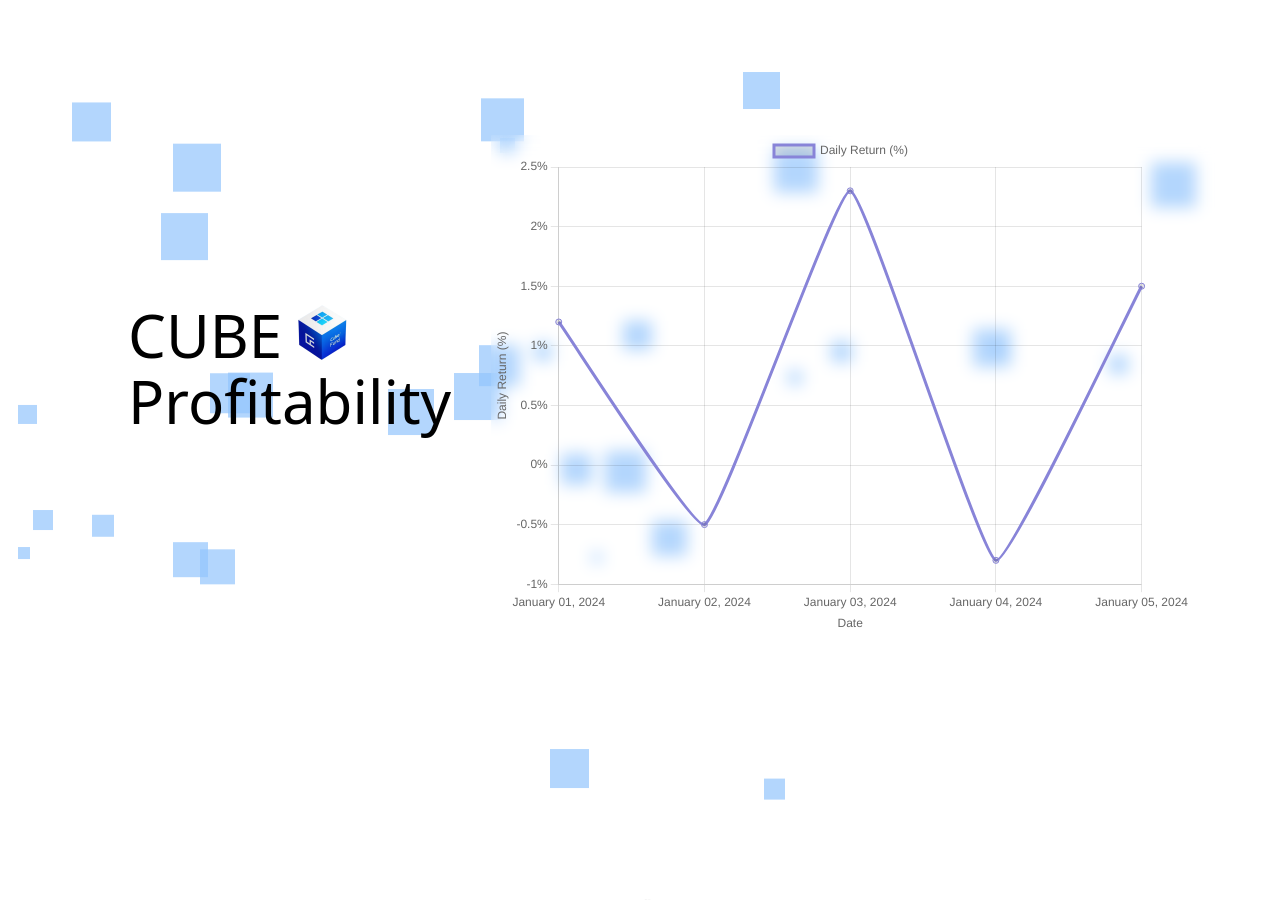
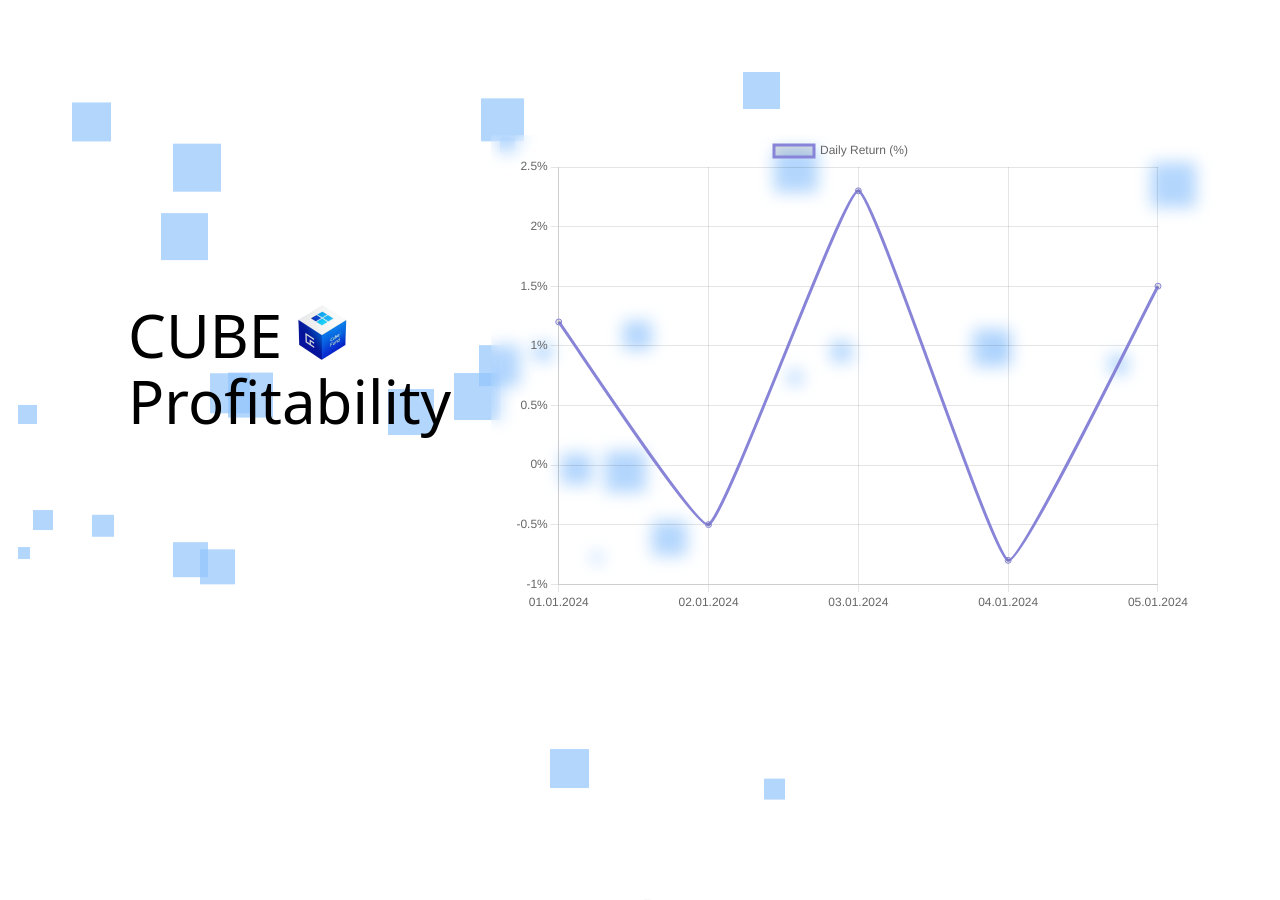
Before and after one commit to WetPirat1/CubeFund-ReactWebsite, a React (Vite) app: page / in a window 1280 px wide. Shown: the part 1600-2500 px from the top of the page. Built offline with nearby package versions, Linux system fonts and the light colour scheme.

Commit message:
Updated styles and start api request

```diff
--- a/src/components/sections/ProfitabilitySection.jsx
+++ b/src/components/sections/ProfitabilitySection.jsx
@@ -4,7 +4,6 @@
 import FloatingSquares from "../ui/FloatingSquares";
 import CubeLogo from '../../assets/favicons/android-chrome-512x512.png'
 
-// Регистрируем компоненты Chart.js
 ChartJS.register(
   CategoryScale,
   LinearScale,
@@ -16,7 +15,6 @@
 );
 
 export default function ProfitabilitySection() {
-  // Замокапленные данные
   const mockData = [
     { date: '2024-01-01', dailyReturn: 1.2 },
     { date: '2024-01-02', dailyReturn: -0.5 },
@@ -28,25 +26,23 @@
   const [data, setData] = useState(mockData);
 
   useEffect(() => {
-    // Если будете подключать API, замените setData на fetch запрос
-    // setData(mockData) используется только для демонстрации
     setData(mockData);
   }, []);
 
-  // Функция для преобразования даты в нужный формат
   const formatDate = (dateString) => {
     const date = new Date(dateString);
-    const options = { year: 'numeric', month: 'long', day: '2-digit' };
-    return date.toLocaleDateString('en-US', options); // Формат: "01 January 2024"
+    const day = date.getDate().toString().padStart(2, '0');
+    const month = (date.getMonth() + 1).toString().padStart(2, '0'); // Месяцы начинаются с 0
+    const year = date.getFullYear();
+    return `${day}.${month}.${year}`; // Формат: "dd.mm.yyyy"
   };
 
-  // Настройка данных для Chart.js
   const chartData = {
-    labels: data.map(item => formatDate(item.date)), // Преобразуем дату в новый формат
+    labels: data.map(item => formatDate(item.date)),
     datasets: [
       {
         label: 'Daily Return (%)',
-        data: data.map(item => item.dailyReturn), // Данные о доходности
+        data: data.map(item => item.dailyReturn),
         fill: false,
         borderColor: '#8884d8',
         tension: 0.1
@@ -70,13 +66,13 @@
       x: {
         title: {
           display: true,
-          text: 'Date'
+          text: ''
         }
       },
       y: {
         title: {
           display: true,
-          text: 'Daily Return (%)'
+          text: ''
         },
         ticks: {
           callback: (value) => `${value}%`
@@ -86,7 +82,7 @@
   };
 
   return (
-    <div className="relative p-16 flex flex-col lg:flex-row justify-center items-center">
+        <div className="relative p-16 flex flex-col lg:flex-row justify-center items-center">
       {/* Блок с текстом */}
       <div className="ml-16 w-full lg:w-[30%] mb-8 lg:mb-0">
         <FloatingSquares overflowEnabled={true} />
@@ -97,15 +93,11 @@
                 {/* Логотип и текст */}
                 <span className=''>CUBE</span>
                 <img src={CubeLogo} alt="Cube Logo" className="h-16 mb-2" />
-
             </div>
-
             {/* Текст "Profitability" под логотипом */}
             <span className=" font-thin">Profitability</span>
         </div>
-
         </div>
-
       {/* Chart */}
       <div className="ml-10 w-full lg:w-[70%]"> {/* Установлено 70% ширины */}
         {/* Контейнер с размытым фоном для графика */}
```
